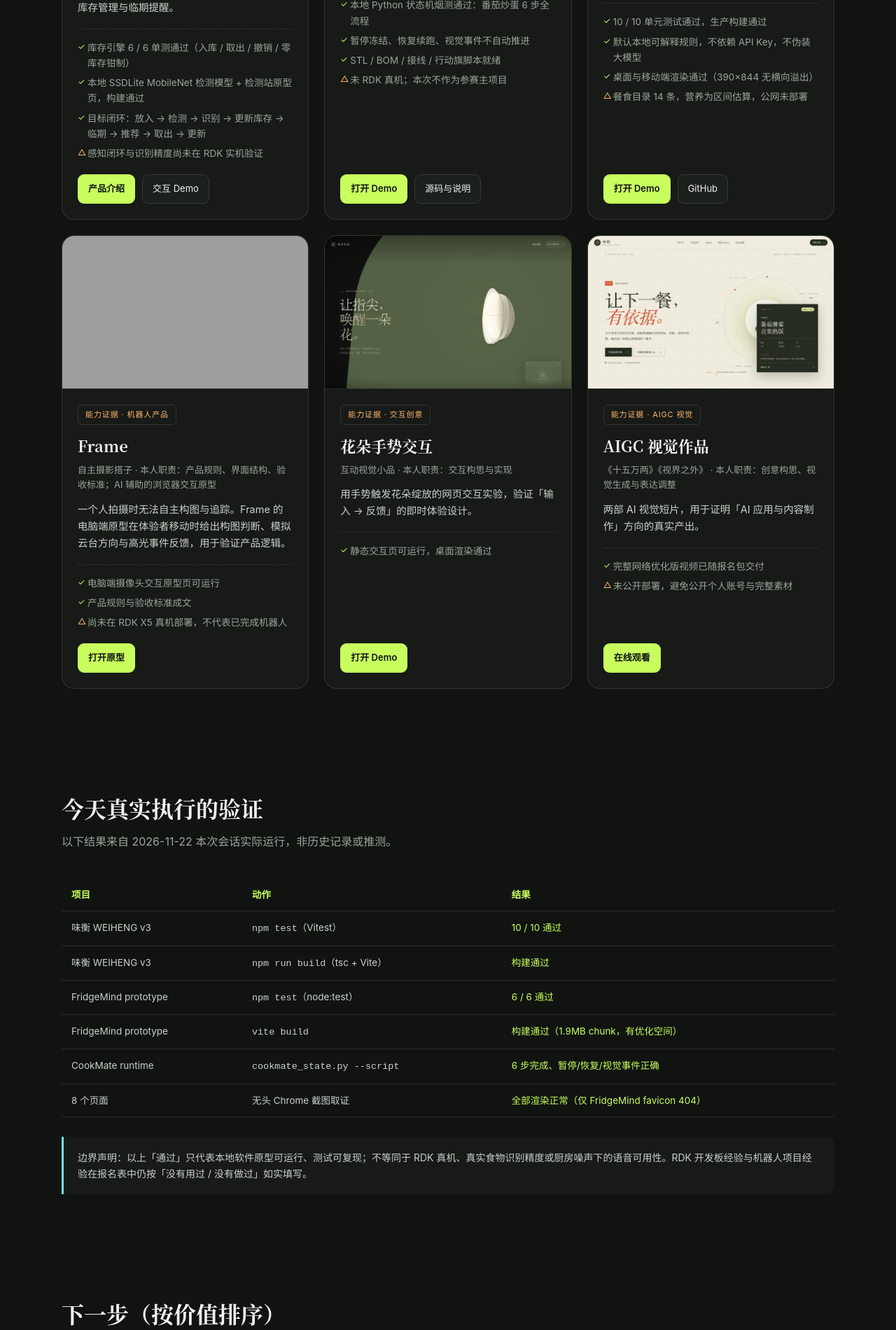
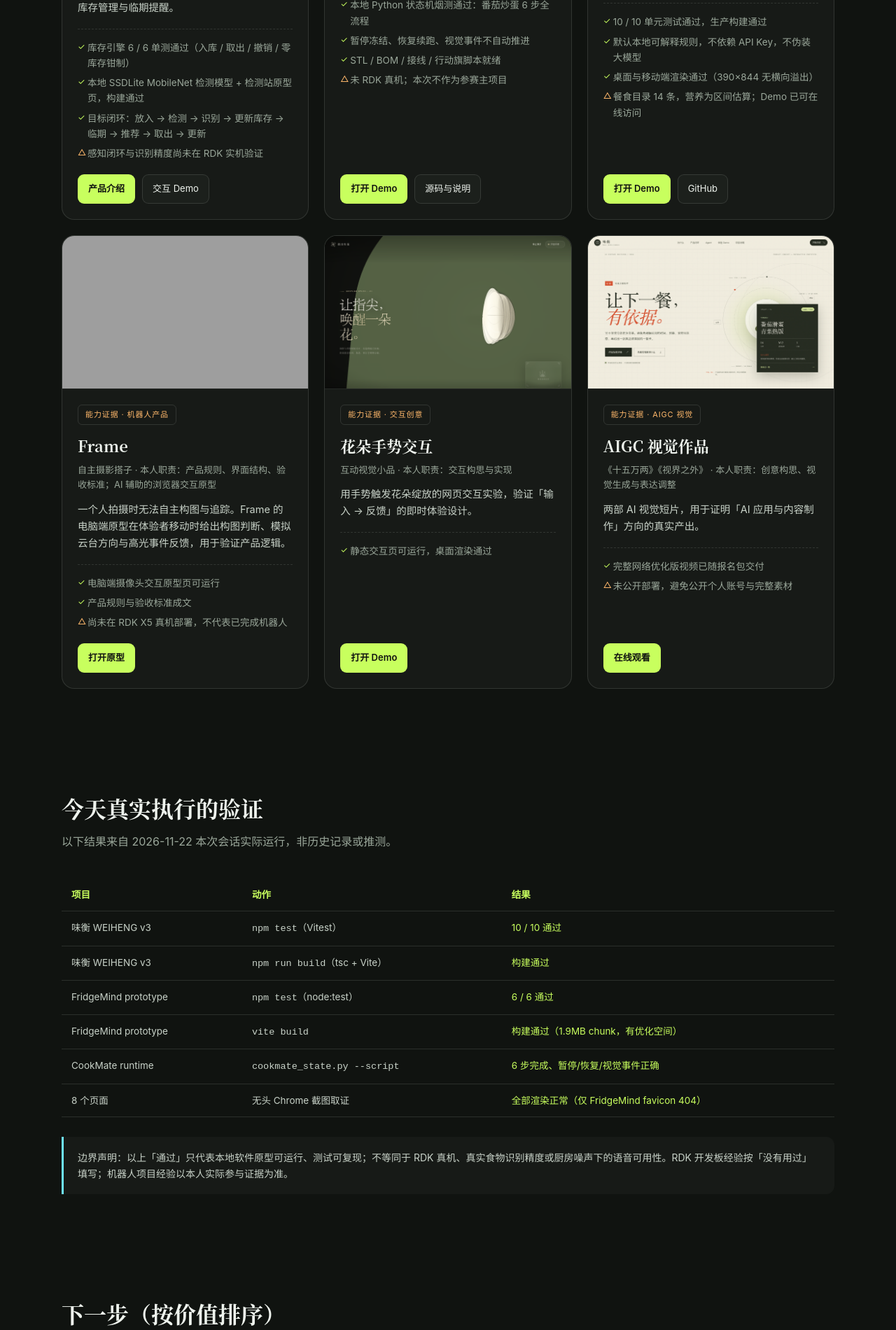
Before and after one commit to Ray-X-13/ray-portfolio, a plain HTML site: page index.html in a window 1280 px wide. Shown: the part 1580-3480 px from the top of the page at 70% size. Drawn offline with Linux system fonts and the light colour scheme; grey boxes are pictures that could not be loaded.

Commit message:
Fix portfolio status: index.html

```diff
--- a/index.html
+++ b/index.html
@@ -148,7 +148,7 @@
             <li>10 / 10 单元测试通过，生产构建通过</li>
             <li>默认本地可解释规则，不依赖 API Key，不伪装大模型</li>
             <li>桌面与移动端渲染通过（390×844 无横向溢出）</li>
-            <li class="warn">餐食目录 14 条，营养为区间估算，公网未部署</li>
+            <li class="warn">餐食目录 14 条，营养为区间估算；Demo 已可在线访问</li>
           </ul>
           <div class="actions">
             <a class="btn primary" href="projects/weiheng/">打开 Demo</a>
@@ -226,7 +226,7 @@
       </tbody>
     </table>
     <div class="note">
-      边界声明：以上「通过」只代表本地软件原型可运行、测试可复现；不等同于 RDK 真机、真实食物识别精度或厨房噪声下的语音可用性。RDK 开发板经验与机器人项目经验在报名表中仍按「没有用过 / 没有做过」如实填写。
+      边界声明：以上「通过」只代表本地软件原型可运行、测试可复现；不等同于 RDK 真机、真实食物识别精度或厨房噪声下的语音可用性。RDK 开发板经验按「没有用过」填写；机器人项目经验以本人实际参与证据为准。
     </div>
   </section>
 
```
